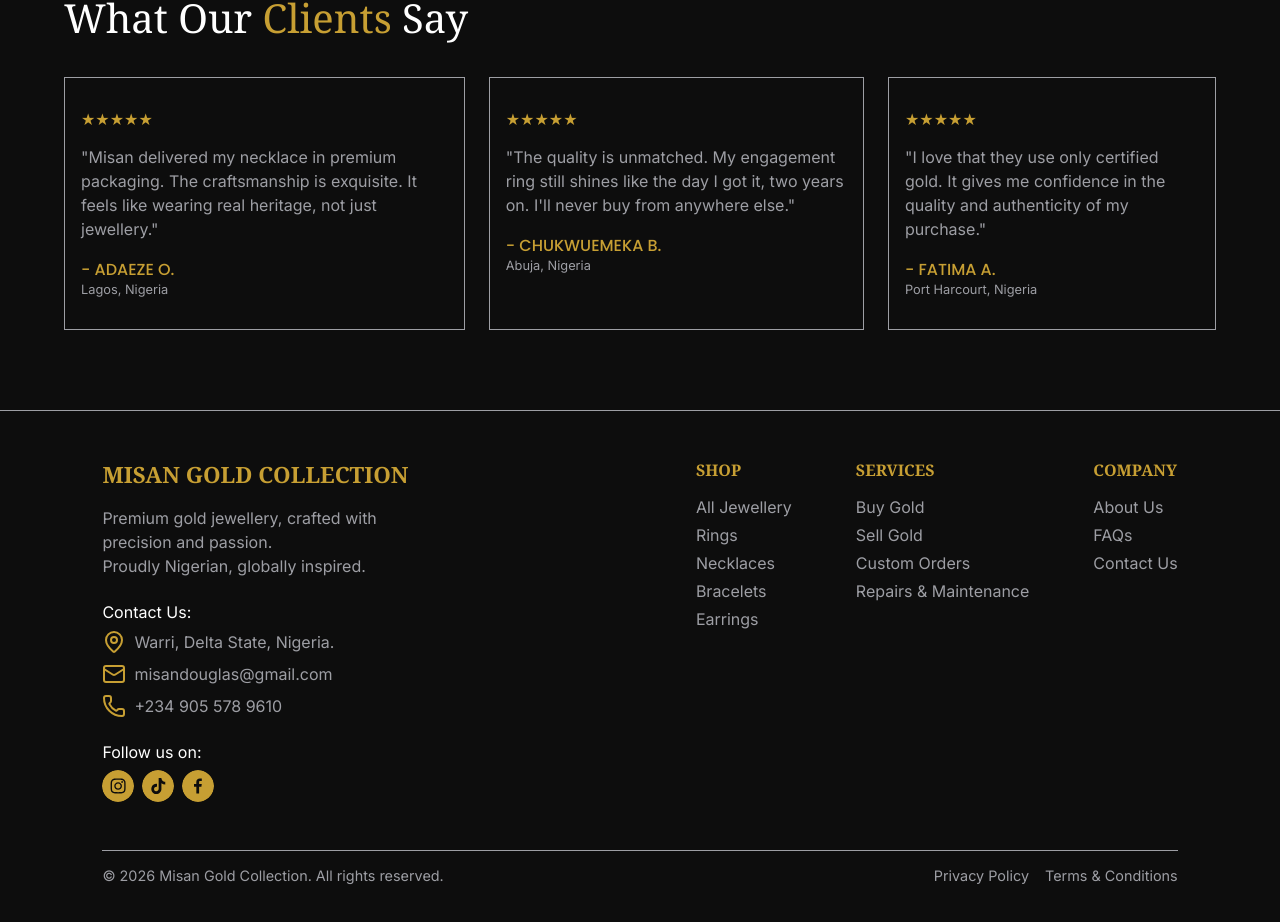
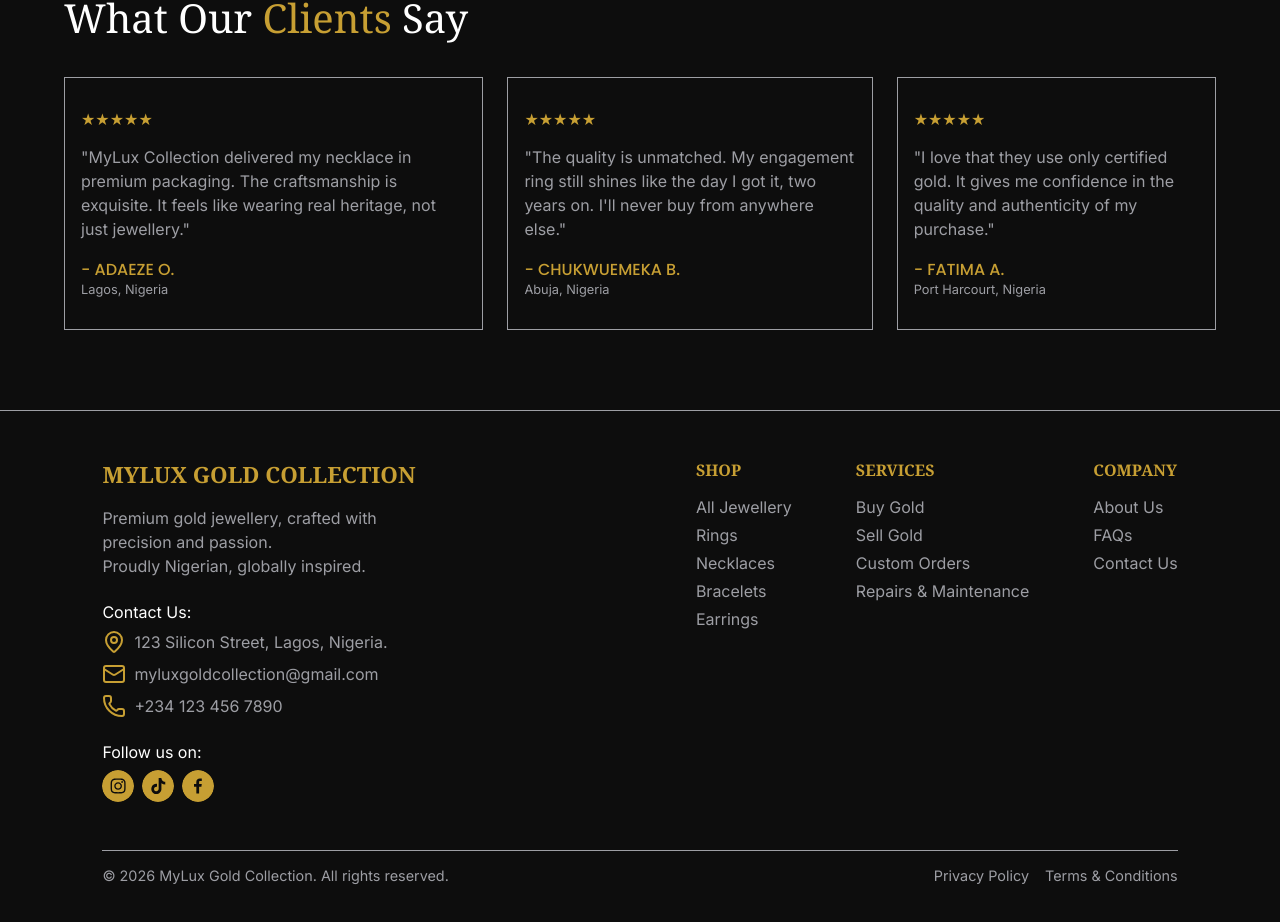
Before and after one commit to Dopetwist/MGC, a React (Vite) app in the folder client/: page / in a window 1280 px wide. Shown: the part 3458-4380 px from the top of the page. Built offline with nearby package versions, Linux system fonts and the light colour scheme.

Commit message:
Complete business details change

```diff
--- a/client/src/components/home/TestimonialsSection.jsx
+++ b/client/src/components/home/TestimonialsSection.jsx
@@ -17,7 +17,7 @@ function TestimonialsSection() {
         <div className="testimonial-flex">
           <div className="testimonial-box">
             <p className="stars">★★★★★</p>
-            <p className="testimonial-text">"Misan delivered my necklace in premium packaging. The craftsmanship is exquisite. It feels like wearing real heritage, not just jewellery."</p>
+            <p className="testimonial-text">"MyLux Collection delivered my necklace in premium packaging. The craftsmanship is exquisite. It feels like wearing real heritage, not just jewellery."</p>
             <p className="testimonial-name">- Adaeze O.</p>
             <p className="client-location">Lagos, Nigeria</p>
           </div>
--- a/client/src/components/layout/Footer.jsx
+++ b/client/src/components/layout/Footer.jsx
@@ -9,20 +9,20 @@ function Footer() {
     <footer id="footer">
       <div className="footer-container">
         <div className="footer-main-box">
-          <h2 className="footer-business-name">Misan Gold Collection</h2>
+          <h2 className="footer-business-name">Mylux Gold Collection</h2>
           <p className="footer-description">Premium gold jewellery, crafted with precision and passion. <br /> Proudly Nigerian, globally inspired.</p>
 
           <div className="footer-contact-details">
             <p className="footer-contact-us">Contact Us:</p>
-            <p><MapPin size={24} className='footer-icon' /> Warri, Delta State, Nigeria.</p>
-            <p><Mail size={24} className='footer-icon' /> misandouglas@gmail.com</p>
-            <p><Phone size={24} className='footer-icon' /> +234 905 578 9610</p>
+            <p><MapPin size={24} className='footer-icon' /> 123 Silicon Street, Lagos, Nigeria.</p>
+            <p><Mail size={24} className='footer-icon' /> myluxgoldcollection@gmail.com</p>
+            <p><Phone size={24} className='footer-icon' /> +234 123 456 7890</p>
 
             <p className="follow">Follow us on:</p>
             <div className="social-icons">
-              <SocialIcon url="https://www.instagram.com/misan_gold_collection?igsh=MXY3OWxvbjVjbmVsZg==" bgColor="#c79f33" className="social-icon" style={{width: "2rem", height: "2rem"}} label="Our Instagram" target="_blank" />
-              <SocialIcon url="https://www.tiktok.com/@misangoldcollection?_r=1&_t=ZS-96lXkg7bi1H" bgColor="#c79f33" className="social-icon" style={{width: "2rem", height: "2rem"}} label="Our TikTok" target="_blank" />
-              <SocialIcon url="https://www.facebook.com/misangoldcollection" bgColor="#c79f33" className="social-icon" style={{width: "2rem", height: "2rem"}} label="Our Facebook" target="_blank" />
+              <SocialIcon url="https://www.instagram.com/myluxgoldcollection" bgColor="#c79f33" className="social-icon" style={{width: "2rem", height: "2rem"}} label="Our Instagram" target="_blank" />
+              <SocialIcon url="https://www.tiktok.com/myluxgoldcollection" bgColor="#c79f33" className="social-icon" style={{width: "2rem", height: "2rem"}} label="Our TikTok" target="_blank" />
+              <SocialIcon url="https://www.facebook.com/myluxgoldcollection" bgColor="#c79f33" className="social-icon" style={{width: "2rem", height: "2rem"}} label="Our Facebook" target="_blank" />
             </div>
           </div>
         </div>
@@ -61,7 +61,7 @@ function Footer() {
       </div>
 
       <div className="copyright-section">
-        <p>&copy; { new Date().getFullYear() } Misan Gold Collection. All rights reserved.</p>
+        <p>&copy; { new Date().getFullYear() } MyLux Gold Collection. All rights reserved.</p>
 
         <div className="bottom-links">
           <a href="/privacy-policy" className="bottom-link">Privacy Policy</a>
--- a/client/src/pages/AboutPage.jsx
+++ b/client/src/pages/AboutPage.jsx
@@ -17,7 +17,7 @@ function AboutPage() {
 
         <section id="about-page">
             <div className="page-header">
-                <p className="eyebrow">About Misan Gold Collection</p>
+                <p className="eyebrow">About MyLux Gold Collection</p>
                 <h1 id="large-text">Gold buying, selling and custom jewellery with trust at every step.</h1>
                 <p className="page-lead">
                     We help you turn gold into value with clear pricing, expert appraisal and dependable customer service — whether you are selling, buying or creating custom pieces.
@@ -46,7 +46,7 @@ function AboutPage() {
                 <div className="about-card">
                     <h2>Who we are</h2>
                     <p>
-                        Misan Gold Collection is a Delta-based gold house specialising in gold selling, buying and quality handcrafted jewellery.
+                        MyLux Gold Collection is a Lagos-based gold house specialising in gold selling, buying and quality handcrafted jewellery.
                         We combine deep market knowledge with a commitment to clear pricing and friendly, secure service.
                     </p>
                     <p>
@@ -86,7 +86,7 @@ function AboutPage() {
             <div className="about-story">
                 <h2>Why customers choose us</h2>
                 <p>
-                    Customers choose Misan Gold Collection because we make every step simple and transparent.
+                    Customers choose MyLux Gold Collection because we make every step simple and transparent.
                     From immediate gold purchase offers to guided jewellery selections, we are committed to delivering value with respect and reliability.
                 </p>
                 <p>
--- a/client/src/pages/ContactPage.jsx
+++ b/client/src/pages/ContactPage.jsx
@@ -16,10 +16,10 @@ function ContactPage() {
 
         <section id="contact-page">
             <div className="page-header">
-                <p className="eyebrow">Contact Misan Gold Collection</p>
+                <p className="eyebrow">Contact MyLux Gold Collection</p>
                 <h1>Reach out for gold selling, buying, custom orders and appraisals.</h1>
                 <p className="page-lead">
-                    Send a message, request a quote or visit our Delta store. <br /> We are ready to help with your gold enquiry.
+                    Send a message, request a quote or visit our Lagos store. <br /> We are ready to help with your gold enquiry.
                 </p>
             </div>
 
@@ -28,17 +28,17 @@ function ContactPage() {
                     <div className="contact-card">
                         <MapPin size={26} className="contact-icon" />
                         <h3>Store location</h3>
-                        <p>Warri, Delta State, Nigeria.</p>
+                        <p>123 Silicon Street, Lagos, Nigeria.</p>
                     </div>
                     <div className="contact-card">
                         <Mail size={26} className="contact-icon" />
                         <h3>Email</h3>
-                        <p><a href="mailto:misandouglas@gmail.com">misandouglas@gmail.com</a></p>
+                        <p><a href="mailto:myluxgoldcollection@gmail.com">myluxgoldcollection@gmail.com</a></p>
                     </div>
                     <div className="contact-card">
                         <Phone size={26} className="contact-icon" />
                         <h3>Phone</h3>
-                        <p><a href="tel:+2349055789610">+234 905 578 9610</a></p>
+                        <p><a href="tel:+2341234567890">+234 123 456 7890</a></p>
                     </div>
                     <div className="contact-card">
                         <Clock size={26} className="contact-icon" />
```
